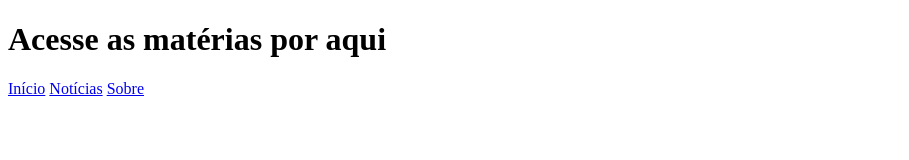
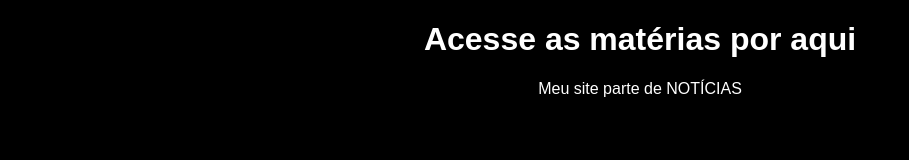
Before and after one commit to xdanizzzzz/index.html, a plain HTML site: page noticias.html in a window 1280 px wide. Shown: the whole page, without its empty margins (0-909 px from the left). Drawn offline with Linux system fonts and the light colour scheme.

Commit message:
Update noticias.html

```diff
--- a/noticias.html
+++ b/noticias.html
@@ -2,13 +2,11 @@
 <html>
   <head>
     <title>Matérias</title>
-  </head>
-  <body>
-    <h1>Acesse as matérias por aqui</h1>
-    <nav>
-      <a href="index.html">Início</a>
-      <a href="noticias.html">Notícias</a>
-      <a href="sobre.html">Sobre</a>
-    </nav>
-  </body>
+    <link rel="stylesheet"
+href="estilo.css">
+</head>
+<body>
+<h1>Acesse as matérias por aqui</h1>
+<p>Meu site parte de NOTÍCIAS</p>
+</body>
 </html>
```
